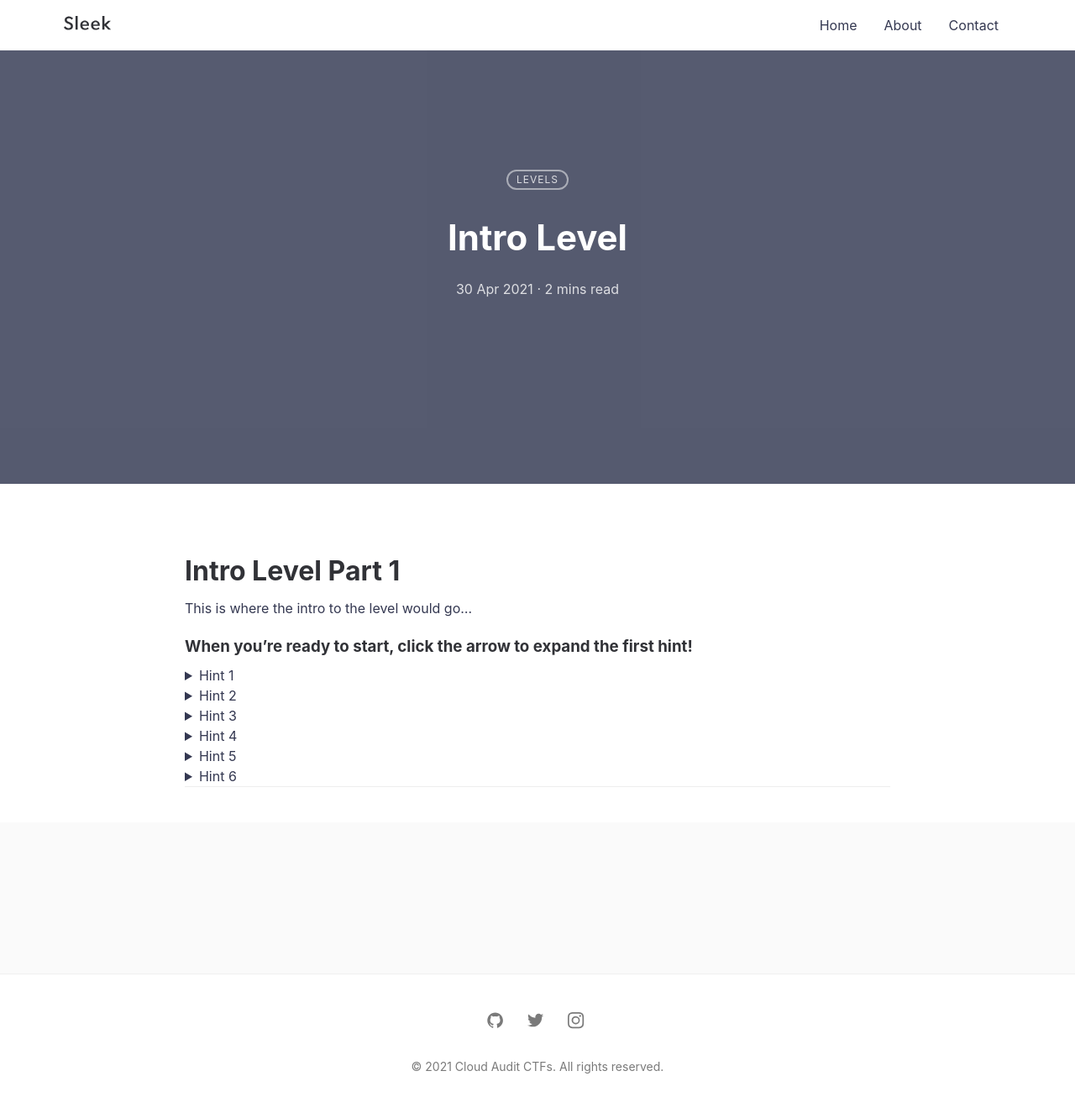
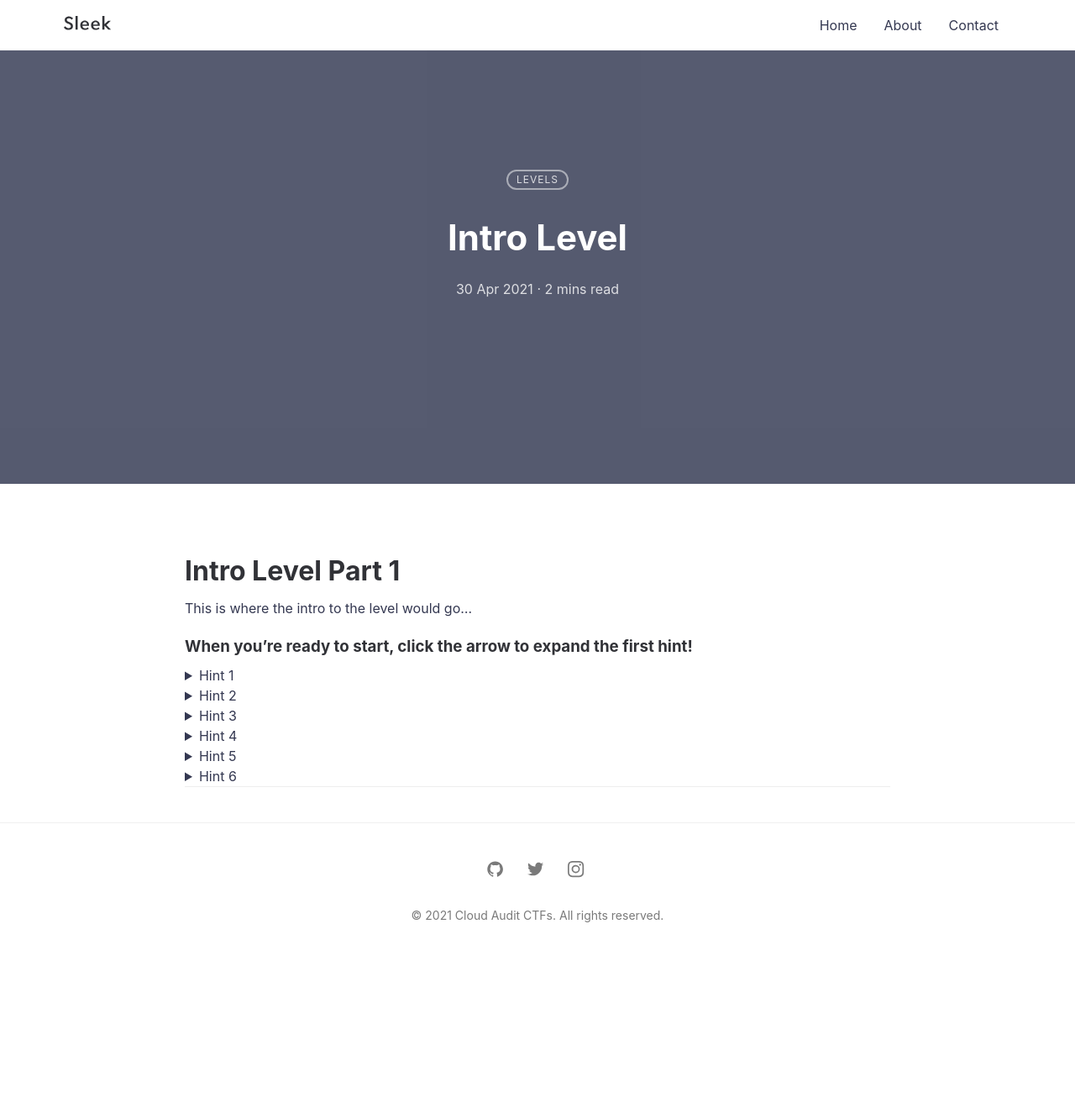
Before and after one commit to asokamoto/CloudAuditCTFs, a Jekyll site: the page built from _posts/2021-04-30-Test-Post.md, in a window 1280 px wide. Shown: the whole page at 84% size. Built offline with Jekyll 4.4.1, drawn with Linux system fonts in a browser that asks for light colours; comment, search, counter and statistics services are not loaded; after the commit the page ends 1145 px from its top, so only the background shows below that.

Commit message:
Took out Disqus

```diff
--- a/_config.yml
+++ b/_config.yml
@@ -36,9 +36,6 @@ twitter_username: jan_czizikow # replace with your_twitter_username or comment t
 github_username:  janczizikow # replace with your_github_username or comment to remove link from footer
 instagram_username: shanlongjj # replace with your_instagram_username or comment to remove link from footer
 
-disqus:
-  shortname: janczizikow # to enable comments replace with your_disqus_shortname
-
 # google_tag_manager: GTM-XXXXXXX # Uncomment to enable GTM. Replace GTM-XXXXXXX with your GTM container ID
 
 service_worker: true
```
